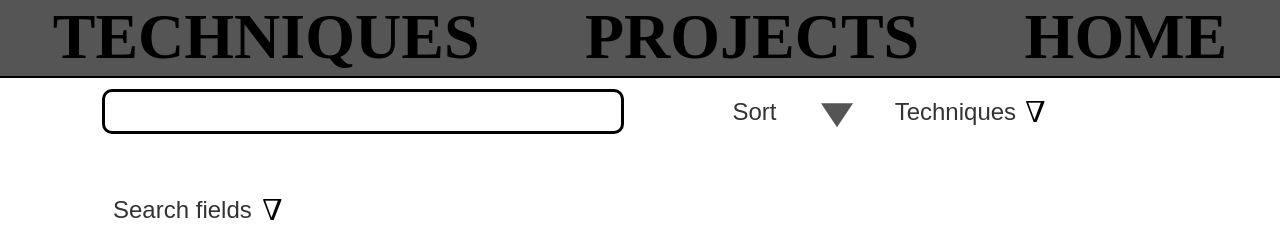
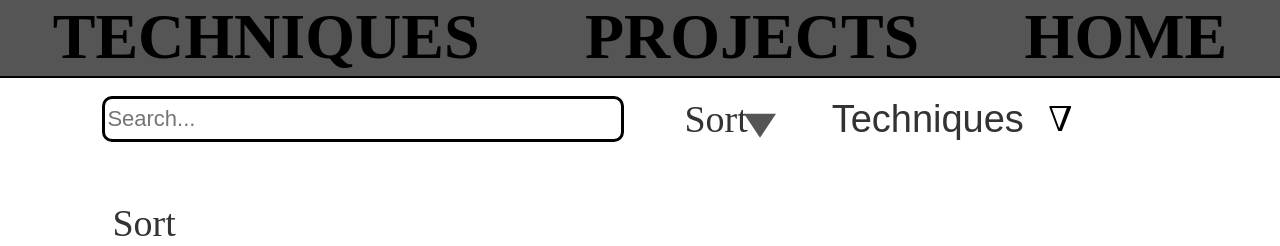
Before and after one commit to DarkDino77/TDP003, a Flask app: page /projects in a window 1280 px wide. Shown: the top 246 px of the page. Run offline with Flask 3, Linux system fonts and the light colour scheme.

Commit message:
Håller på att Ändra knapparna till checkboxes

```diff
--- a/Presentationlager/static/stylesheet_projects.css
+++ b/Presentationlager/static/stylesheet_projects.css
@@ -4,18 +4,28 @@
     position: relative;
     display: inline-block;
   }
+  /* Style for the dropdown button */
+  .dropdown-button {
+    display: none;
+  }
+
+  /* Style for the dropdown checkbox */
+  .dropdown-checkbox {
+    position: absolute;
+    opacity: 0;
+  }
 
   /* Style for the dropdown button */
-  .dropdown-button {
+  .dropdown-label {
     background-color: white;
     border: none;
     color: #333;
     padding: 10px;
     text-align: left;
-    width: 150px;
+    width: 250px;
     cursor: pointer;
     text-align: center;
-    font-size: x-large;
+    font-size: 38px;
     padding-right: 0px;
   }
 
@@ -39,7 +49,7 @@
   }
 
   /* Show the dropdown content when the button is hovered */
-  .dropdown-container:hover .dropdown-content {
+  .dropdown-checkbox:checked + .dropdown-label + .dropdown-content {
     display: block;
   }
 
@@ -56,10 +66,10 @@
     color: #333;
     padding: 10px;
     text-align: left;
-    width: 150px;
+    width: 250px;
     cursor: pointer;
     text-align: center;
-    font-size: x-large;
+    font-size: 38px;
     padding-right: 0;
 
   }
@@ -77,7 +87,7 @@
   }
   .Delta{
     text-align: center;
-    font-size: xx-large;
+    font-size: 38px;
     transform: rotate(180deg) scaleX(-1) ;
   }
 
@@ -134,7 +144,6 @@
     margin-right: 8%;
   }
 
-
   .posts{
     display: flex;
     flex-direction: column;
@@ -172,7 +181,8 @@
 .triangle::before {
   content: "";
   position: absolute;
-  transform: translateY(35%) rotate(270deg) ;
+  transform: translateY(40%) rotate(270deg);
+
 
   width: 0;
   height: 0;
@@ -193,9 +203,7 @@
 .sort_by{
   display: flex;
   flex-direction: row;
-  gap: 1px;
 }
-
 
 .search_input{
   width: 40vW;
--- a/Presentationlager/templates/projects.html
+++ b/Presentationlager/templates/projects.html
@@ -15,12 +15,13 @@ Projects
 {% block main %}
     <form action="{{ url_for('redirect_search') }}" method="POST" class="search-terms">
       <div class="search">
-          <input name="search", id="search" class="search_input">
+          <input name="search", id="search" class="search_input" placeholder="Search...">
 
       </div>
       <div class="sort_by">
         <div class="dropdown-container">
-          <button class="dropdown-button">Sort</button>
+            <input type="checkbox" class="dropdown-checkbox" id="dropdownCheckbox">
+            <label class="dropdown-label" for="dropdownCheckbox">Sort</label>
                 <div class="dropdown-content">
                     <label><input type="radio" value="project_id" name="sort_by" {{"checked" if sort_by_search == "project_id"}}> Project ID</label>
                     <label><input type="radio" value="start_date" name="sort_by" {{"checked" if sort_by_search == "start_date"}}> Start Date</label>
@@ -54,7 +55,8 @@ Projects
       <div class="search_fields">
 
         <div class="dropdown-container">
-          <div class="dropdown-button-text"><button class="dropdown-button"> Search fields </button> <div class="Delta">&Delta;</div></div>
+            <input type="checkbox" class="dropdown-checkbox" id="dropdownCheckbox">
+            <label class="dropdown-label" for="dropdownCheckbox">Sort <div class="Delta">&Delta;</div></label>
           <div class="dropdown-content">
             <label><input type="checkbox" value="project_id" name="search_fields" {% if search_fields_search %} {{"checked"  if "project_id" in search_fields_search}} {% endif %}> Project ID</label>
             <label><input type="checkbox" value="start_date" name="search_fields" {% if search_fields_search %} {{"checked"  if "start_date" in search_fields_search}} {% endif %}> Start Date</label>
--- a/Presentationlager/templates/techniques.html
+++ b/Presentationlager/templates/techniques.html
@@ -25,7 +25,7 @@ Techniques
       <h2><a href="{{url_for('redirect_techniques',index=technique)}}">{{ technique }}</a></h2>
       <div class="technique_information">
         <div>
-          <h4>Techniquen används: {{(information|length)}} {{"gånger" if (information|length) > 1}}{{"gång" if (information|length) == 1}}</h4>
+          <h4>Number of projects using this technique: {{(information|length)}} </h4>
         </div>
         <div>
           {% if techniques_information[technique] %}
```
Lines whose indentation alone changed are shown as unchanged.
